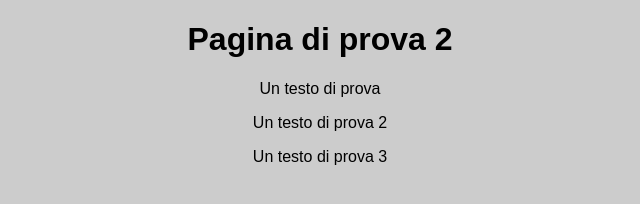
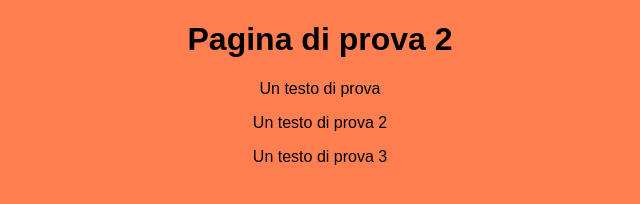
Before and after one commit to cirox/prova-sito-git, a plain HTML site: page index.html in a window 1280 px wide. Shown: the whole page, without its empty margins (320-960 px from the left). Drawn offline with Linux system fonts and the light colour scheme.

Commit message:
Update style.css

```diff
--- a/css/style.css
+++ b/css/style.css
@@ -1,5 +1,5 @@
 body {
     font-family: Arial, Helvetica, sans-serif;
     text-align: center;
-    background-color:#ccc;
+    background-color:coral;
 }
```
